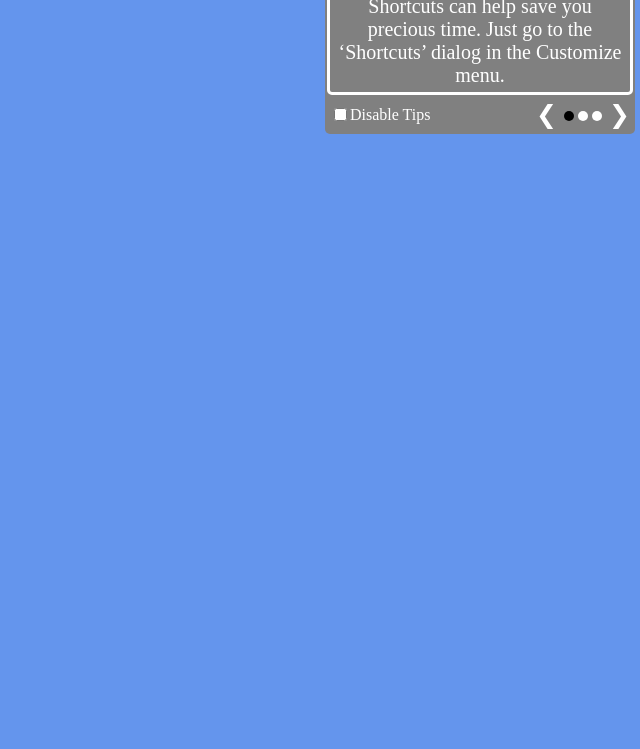
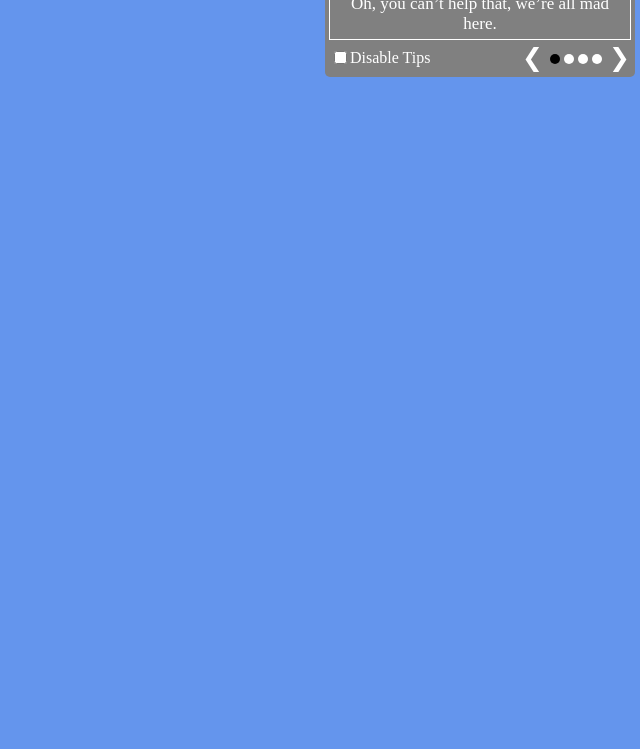
Before and after one commit to pKilba/RPI_Tips, a plain HTML site: page index.html in a window 1280 px wide. Shown: the part 51-800 px from the top of the page, without its empty margins (640-1280 px from the left). Drawn offline with Linux system fonts and the light colour scheme.

Commit message:
Add files via upload

```diff
--- a/index.html
+++ b/index.html
@@ -5,27 +5,25 @@
     <link rel="stylesheet" href="tips_style.css">
     <title>Tips</title>
 </head>
-<body class="body">
-<section class="main-section">
-    <section class="tips-container" id="tips-container">
-        <div class="tips__header">
+<body >
+        <div class="tipsContainer" id="tipsContainer">
+        <div class="tipsHeader">
             Tips:
-            <a class="tips__close-butt" onclick="hideTips()">&#9587</a>
+            <a class="tipsCloseButt" onclick="hideTips()">&#9587</a>
         </div>
-        <section class="tips__info" id="info"></section>
-        <div class="tips__management">
-            <div class="tips__checkbox-container">
-                <input class="tips__checkbox" id="checkbox" type="checkbox">
-                <label for="checkbox">Disable Tips</label>
+        <div class="tipsInfo" id="info"></div>
+        <div class="tipsManagement">
+            <div class="tipsCheckboxContainer">
+            <input id="checkbox1" type="checkbox">
+            <label for="checkbox">Disable Tips</label>
             </div>
-            <div class="tips__navigation">
-                <a class="tips__prev-button" onclick="setNextTip(-1)">&#10094</a>
-                <section class="tips__dots" id="dots"></section>
-                <a class="tips__next-button" onclick="setNextTip(1)">&#10095</a>
+            <div class="tipsNavigation">
+                <a class="tipsPrevButton" onclick="nextTip(-1)">&#10094</a>
+                <div class="tipsDots" id="dots"></div>
+                <a class="tipsNextButton" onclick="nextTip(1)">&#10095</a>
             </div>
         </div>
-    </section>
-</section>
+    </div>
 
 <script src="script.js"></script>
 </body>
--- a/script.js
+++ b/script.js
@@ -1,41 +1,63 @@
-const tipsArray = ["Shortcuts can help save you precious time. Just go to the ‘Shortcuts’ dialog in the Customize menu.",
-    "Sometimes you realize a split second too late that you shouldn’t have closed that tab. That’s why Chrome lets you bring it back with a few simple key strokes.",
-    "You can group tabs to keep related pages together in one workspace. To create a tab group, just right-click any tab and select Add tab to new group."];
+const TIME = 5000;
+let containerForTips = document.getElementById("tipsContainer");
+let isTipsHidden = false;
+let curTipIndex = 0;
+const DISABLETIPS = document.getElementById('checkbox1');
+let tipsArr;
+let dotsArr;
 
 
-let curTipIndex = localStorage.getItem("cur_tip_index") === null ? 0 : parseInt(localStorage.getItem("cur_tip_index"));
-let isTipsHidden = localStorage.getItem("is_hidden") === null ? false : localStorage.getItem("is_hidden") === "true";
-let tipsContainer = document.getElementById("tips-container");
+const infoTips = [
+    'Oh, you can’t help that, we’re all mad here.',
+    'Off with their heads!.',
+    'Sometimes I’ve believed as many as six impossible things before breakfast.',
+    ' Every adventure requires a first step.'
 
-let tipsArr, dotsArr;
+];
 
-if (!isTipsHidden) {
-    setTimeout(function () {
-        tipsContainer.style.display = "flex";
-    }, 5000);
-    initTipsAndDotsSection();
-    showTip(curTipIndex);
-    addEventListener("keydown", handlePress);
+
+function showTipMenu(){
+    containerForTips.style.display = "flex";
 }
 
+tipsHidden();
+
+function tipsHidden(){
+    if (!isTipsHidden) {
+        if(  localStorage.getItem('is_hidden') !== 'true')
+        {
+        isTipsHidden= true;
+        setTimeout(showTipMenu, TIME);
+        initTipsAndDotsSection();
+        showTip(0);
+        addEventListener("keydown", handlePress);
+        }
+    }
+
+}
+
+
+DISABLETIPS.addEventListener('click', function () {
+    localStorage.setItem('is_hidden', this.checked);
+});
+
+
 function hideTips() {
-    let checkbox = document.getElementById("checkbox");
-    localStorage.setItem("is_hidden", checkbox.checked.toString())
-    tipsContainer.style.display = "none";
+    containerForTips.style.display = "none";
 }
 
 function initTipsAndDotsSection() {
     let tipsInfo = document.getElementById("info");
     let dotsSection = document.getElementById("dots");
-    for (let i = 0; i < tipsArray.length; i++) {
-        tipsInfo.insertAdjacentHTML('beforeend', '<div class="tips__tip-data fade">' + tipsArray[i] + '</div>');
-        dotsSection.insertAdjacentHTML('beforeend', '<span class="dot" onclick="setTip(' + (tipsArray.length - 1 - i) + ')"></span>');
+    for (let i = 0; i < infoTips.length; i++) {
+        tipsInfo.insertAdjacentHTML('beforeend', '<div class="tipsTipData fade">' + infoTips[i] + '</div>');
+        dotsSection.insertAdjacentHTML('beforeend', '<span class="dot" onclick="setTip(' + (infoTips.length - 1 - i) + ')"></span>');
     }
-    tipsArr = document.getElementsByClassName("tips__tip-data");
+    tipsArr = document.getElementsByClassName("tipsTipData");
     dotsArr = document.getElementsByClassName("dot");
 }
 
-function setNextTip(offset) {
+function nextTip(offset) {
     showTip(curTipIndex += offset);
 }
 
@@ -44,20 +66,18 @@ function setTip(tipIndex) {
 }
 
 function showTip(tipIndex) {
-
     checkCurrentTipIndex(tipIndex, tipsArr);
     resetDisplayStyle(tipsArr, dotsArr);
-
     tipsArr[curTipIndex].style.display = "block";
     dotsArr[curTipIndex].className += " active";
-    localStorage.setItem("cur_tip_index", curTipIndex.toString());
 }
 
 
 function checkCurrentTipIndex(tipIndex, tipsArr) {
     if (tipIndex >= tipsArr.length) {
         curTipIndex = 0;
-    } else if (tipIndex < 0) {
+    }
+    else if (tipIndex < 0) {
         curTipIndex = tipsArr.length - 1;
     }
 }
@@ -72,10 +92,10 @@ function resetDisplayStyle(tipsArr, dotsArr) {
 function handlePress(e) {
     switch (e.key) {
         case "ArrowLeft":
-            setNextTip(-1);
+            nextTip(-1);
             break;
         case "ArrowRight":
-            setNextTip(1);
+            nextTip(+1);
             break;
         case "Escape":
             hideTips();
--- a/tips_style.css
+++ b/tips_style.css
@@ -3,32 +3,15 @@ body{
     background-color: cornflowerblue;
 }
 
-.tips-container {
-    position: fixed;
-    margin: auto;
-    right: 5px;
-    top: 5px;
-    border-radius: 5px;
 
-    display: none;
-    flex-direction: column;
-    align-items: center;
-    justify-content: space-between;
-
-    width: 300px;
-    padding: 5px;
-    background-color: gray;
-    color: white;
-}
-
-.tips__management {
+.tipsManagement {
     display: flex;
     width: 100%;
     flex-direction: row;
     justify-content: space-between;
 }
 
-.tips__header {
+.tipsHeader {
     width: 100%;
     display: flex;
     justify-content: space-between;
@@ -36,61 +19,75 @@ body{
     font-size: 20px;
     margin-left: auto;
     margin-right: auto;
+    text-align: center;
+
 }
 
-.tips__header-text {
-    text-align: center;
-}
 
-.tips__navigation {
+.tipsNavigation {
     display: flex;
     flex-direction: row;
     align-items: center;
 }
 
-.tips__checkbox-container {
+.tipsCheckboxContainer {
     display: flex;
     flex-direction: row;
     align-items: center;
 }
 
-.tips__close-butt {
+.tipsCloseButt {
     font-size: 14px;
     cursor: pointer;
 }
 
+.tipsContainer {
+    position: fixed;
+    margin: auto;
+    right: 5px;
+    border-radius: 5px;
+    display: none;
+    flex-direction: column;
+    align-items: center;
+    justify-content: space-between;
+    width: 300px;
+    padding: 5px;
+    background-color: gray;
+    color: white;
+}
 
-.tips__info {
+
+.tipsInfo {
     border-color:white;
-    border-width: 3px;
+    border-width: 1px;
     border-style: solid;
-    border-radius: 5px;
+    border-radius: 0px;
     width: 100%;
     height: 100%;
     display: flex;
-    margin: 5px;
+    margin: 3px;
     justify-content: center;
     align-items: center;
-    font-size: 20px;
+    font-size: 17px;
     text-align: center;
 }
 
-.tips__tip-data {
+.tipsTipData {
     word-wrap: anywhere;
     padding: 5px;
 }
 
-.tips__prev-button, .tips__next-button {
+.tipsPrevButton, .tipsNextButton {
     cursor: pointer;
     font-size: 25px;
     color: white;
 }
 
-.tips__prev-button:hover, .tips__next-button:hover {
+.tipsPrevButton:hover, .tipsNextButton:hover {
     color: black;
 }
 
-.tips__dots {
+.tipsDots {
     text-align: center;
     margin: 0 5px 0 5px;
 }
```
